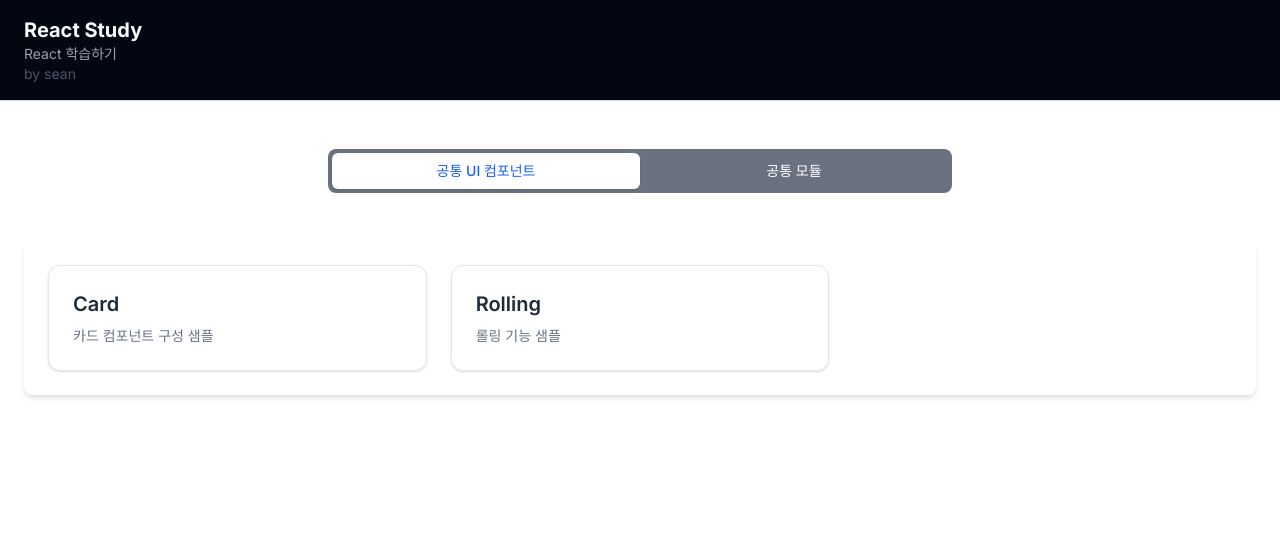
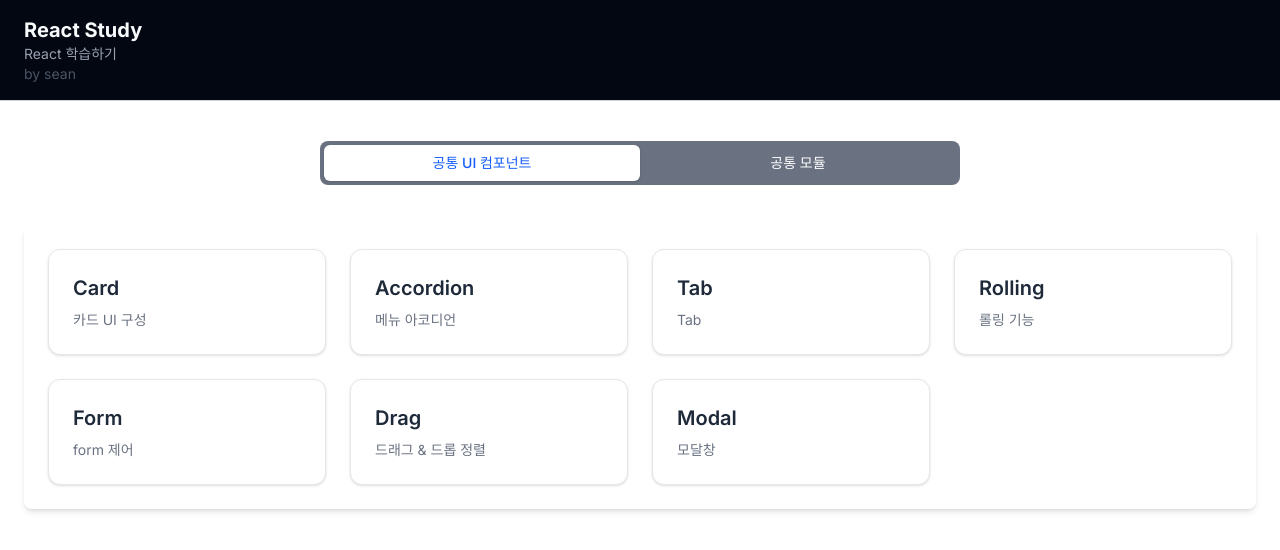
Before and after one commit to devmango1128/react-study, a Next.js app: page / in a window 1280 px wide. Shown: the top 550 px of the page. Built offline with nearby package versions, Linux system fonts and the light colour scheme.

Commit message:
layout 설정

```diff
--- a/src/app/feature/ui-tabs/index.tsx
+++ /dev/null
@@ -1,24 +0,0 @@
-'use client'
-
-import Link from "next/link";
-
-export default function UITabPanel() {
-    const items = [
-        { name: 'Card', path: '/feature/card-ui', description: '카드 컴포넌트 구성 샘플' },
-        { name: 'Rolling', path: 'feature/rolling', description: '롤링 기능 샘플' },
-    ]
-
-    return (
-        <div className="grid grid-cols-1 sm:grid-cols-2 md:grid-cols-3 gap-6">
-            {items.map((item) => (
-                <Link key={item.path} href={item.path}>
-                    <div
-                        className="rounded-xl border border-gray-200 bg-white p-6 shadow-sm hover:shadow-md transition-shadow duration-200 hover:bg-gray-50">
-                        <h2 className="text-xl font-semibold text-gray-800 mb-2">{item.name}</h2>
-                        <p className="text-sm text-gray-500">{item.description}</p>
-                    </div>
-                </Link>
-            ))}
-        </div>
-    )
-}
--- /dev/null
+++ b/src/app/features/tabs/index.tsx
@@ -0,0 +1,33 @@
+'use client'
+
+import UITabPanel from '@/app/features/tabs/ui-tabs'
+import ModuleTabPanel from '@/app/features/tabs/module-tabs'
+import { useState } from 'react'
+
+export default function Tabs() {
+    const tabs = ['공통 UI 컴포넌트', '공통 모듈']
+    const [activeTab, setActiveTab] = useState(0)
+
+    return (
+        <>
+            <div className="w-full max-w-2xl mx-auto p-4">
+                {/* 탭 버튼들 */}
+                <div className="flex bg-gray-500 rounded-lg p-1">
+                    {tabs.map((tab, index) => (
+                        <button
+                            key={index}
+                            onClick={() => setActiveTab(index)}
+                            className={`flex-1 px-4 py-2 text-sm font-medium rounded-md hover:cursor-pointer
+                                transition-all${activeTab === index ? ' bg-white text-blue-600 shadow-sm' : ' text-white hover:text-blue-600'}`}>
+                            {tab}
+                        </button>
+                    ))}
+                </div>
+            </div>
+            <div className="mt-6 bg-white p-6 rounded-lg shadow-md text-blue-700">
+                {activeTab === 0 && <UITabPanel />}
+                {activeTab === 1 && <ModuleTabPanel />}
+            </div>
+        </>
+    )
+}
--- a/src/app/feature/module-tabs/index.tsx
+++ b/src/app/features/tabs/module-tabs/index.tsx
@@ -2,6 +2,6 @@
 
 export default function ModuleTabPanel() {
     return (
-        <div></div>
+        <></>
     )
 }
--- /dev/null
+++ b/src/app/features/tabs/ui-tabs/index.tsx
@@ -0,0 +1,29 @@
+'use client'
+
+import Link from 'next/link'
+
+export default function UITabPanel() {
+    const items = [
+        { name: 'Card', path: 'features/card', description: '카드 UI 구성' },
+        { name: 'Accordion', path: 'features/accordion ', description: '메뉴 아코디언' },
+        { name: 'Tab', path: 'features/tab', description: 'Tab' },
+        { name: 'Rolling', path: 'features/rolling', description: '롤링 기능' },
+        { name: 'Form', path: 'features/form', description: 'form 제어' },
+        { name: 'Drag', path: 'features/drag', description: '드래그 & 드롭 정렬' },
+        { name: 'Modal', path: 'features/modal', description: '모달창' },
+    ]
+
+    return (
+        <div className="grid grid-cols-1 sm:grid-cols-2 md:grid-cols-4 gap-6">
+            {items.map((item) => (
+                <Link key={item.path} href={item.path}>
+                    <div
+                        className="rounded-xl border border-gray-200 bg-white p-6 shadow-sm hover:shadow-md transition-shadow duration-200 hover:bg-gray-50">
+                        <h2 className="text-xl font-semibold text-gray-800 mb-2">{item.name}</h2>
+                        <p className="text-sm text-gray-500">{item.description}</p>
+                    </div>
+                </Link>
+            ))}
+        </div>
+    )
+}
--- a/src/components/Main.tsx
+++ b/src/components/Main.tsx
@@ -1,38 +1,16 @@
 'use client'
 
 import MainLayout from '@/components/layout/MainLayout'
-import UITabPanel from '@/app/feature/ui-tabs'
-import ModuleTabPanel from '@/app/feature/module-tabs'
-import { useState } from 'react'
+import Tabs from '@/app/features/tabs'
 // ✅ MainLayout 컴포넌트를 불러옴
 // MainLayout은 children을 받아서 화면 전체를 감싸는 레이아웃 역할
 
 export default function Main() {
-
-    const tabs = ['공통 UI 컴포넌트', '공통 모듈']
-    const [activeTab, setActiveTab] = useState(0)
-
     return (
         <MainLayout>
             {/* ✅ 이 <div>는 MainLayout 컴포넌트의 {children} 위치로 전달됨 */}
             {/* 즉, MainLayout 내부의 {children} 자리에 이 내용이 렌더링됨 */}
-            <div className="w-full max-w-2xl mx-auto p-6">
-                {/* 탭 버튼들 */}
-                <div className="flex bg-gray-500 rounded-lg p-1">
-                    {tabs.map((tab, index) => (
-                        <button
-                            key={index}
-                            onClick={() => setActiveTab(index)}
-                            className={`flex-1 px-4 py-2 text-sm font-medium rounded-md transition-all${activeTab === index ? ' bg-white text-blue-600 shadow-sm' : ' text-white hover:text-blue-600'}`}>
-                            {tab}
-                        </button>
-                    ))}
-                </div>
-            </div>
-            <div className="mt-6 bg-white p-6 rounded-lg shadow-md text-blue-700">
-                {activeTab === 0 && <UITabPanel />}
-                {activeTab === 1 && <ModuleTabPanel />}
-            </div>
+            <Tabs />
         </MainLayout>
     );
 }
```
Also changed, not shown: src/app/features/layout.tsx (renamed from src/app/feature/layout.tsx).
